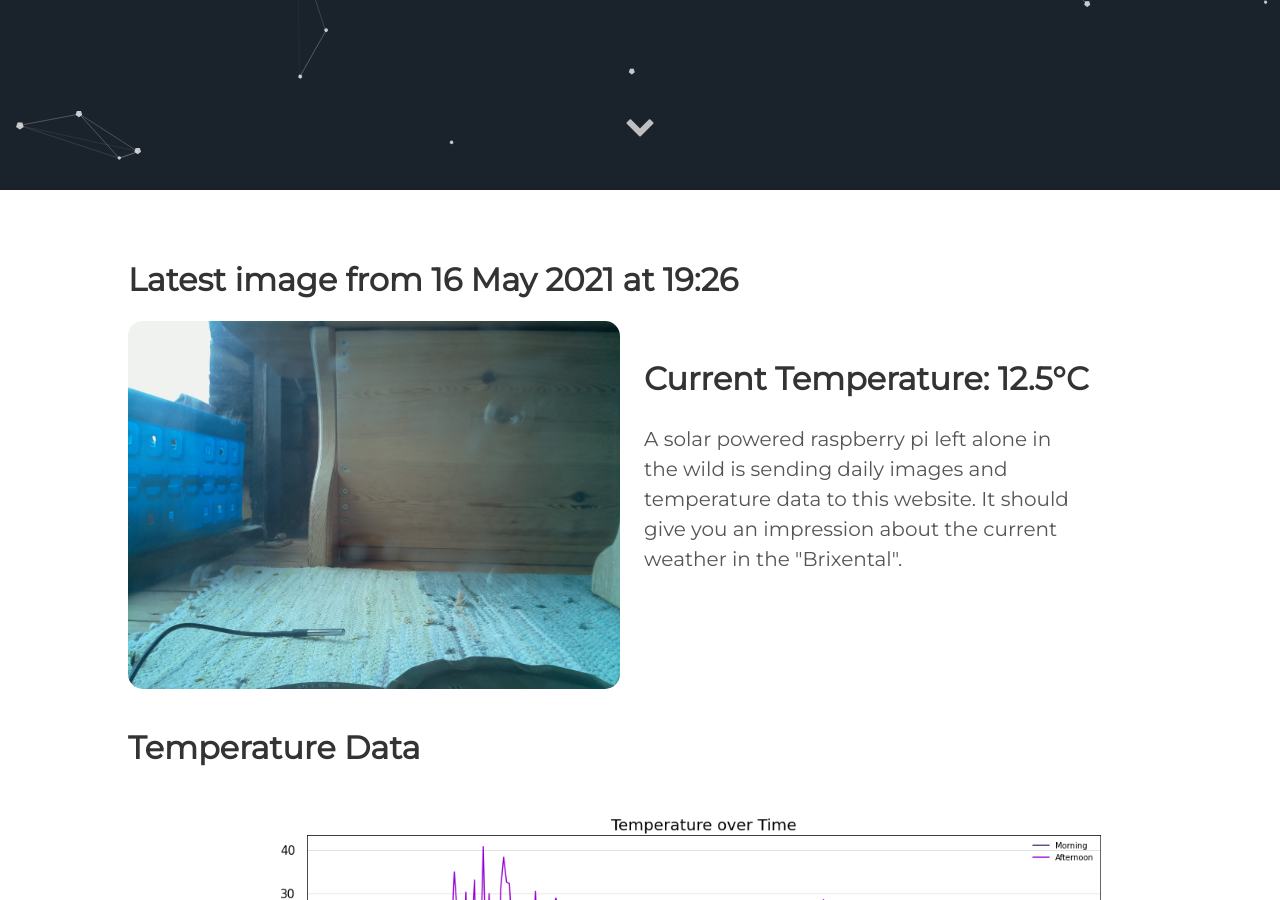
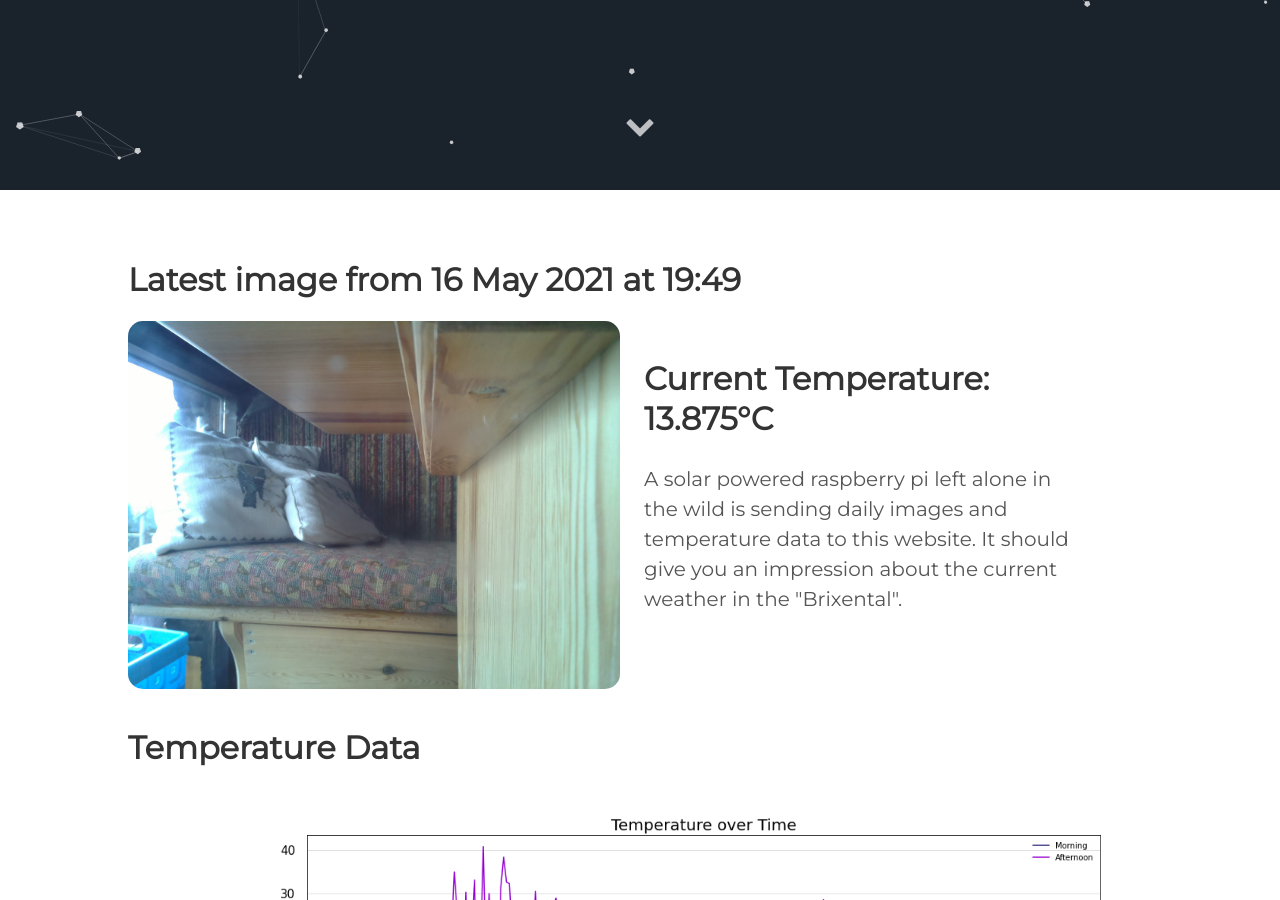
Before and after one commit to vektorious/vektorious.github.io, a Jekyll site: the page built from resources/huette.md, in a window 1280 px wide and 900 px high, scrolled down 710 px. Built offline with Jekyll 4.4.1, drawn with Linux system fonts in a browser that asks for light colours.

Commit message:
I'm a bot beep boop

```diff
--- a/resources/huette.md
+++ b/resources/huette.md
@@ -6,13 +6,13 @@ image: '/assets/img/'
 description: 'Live image from the Austrian alps'
 twitter_text: ' '
 ---
-## Latest image from 16 May 2021 at 19:26
+## Latest image from 16 May 2021 at 19:49
 <div class="huette">
   <div class="huette-image">
     <img src="{{ "/assets/img/huette.jpg" | prepend: site.baseurl }}">
   </div>
   <div class="huette-text">
-        <h2>Current Temperature: 12.5°C</h2>
+        <h2>Current Temperature: 13.875°C</h2>
         <p>A solar powered raspberry pi left alone in the wild is sending daily images and temperature data to this website. It should give you an impression about the current weather in the "Brixental".</p>
 
   </div>
```
Also changed, not shown: rpi-script/2021-05-16_194926.txt (renamed from rpi-script/2021-05-16_192601.txt, +5 -5 lines), rpi-script/huette.md (+2 -2 lines), assets/img/huette.jpg, 1 other file.
